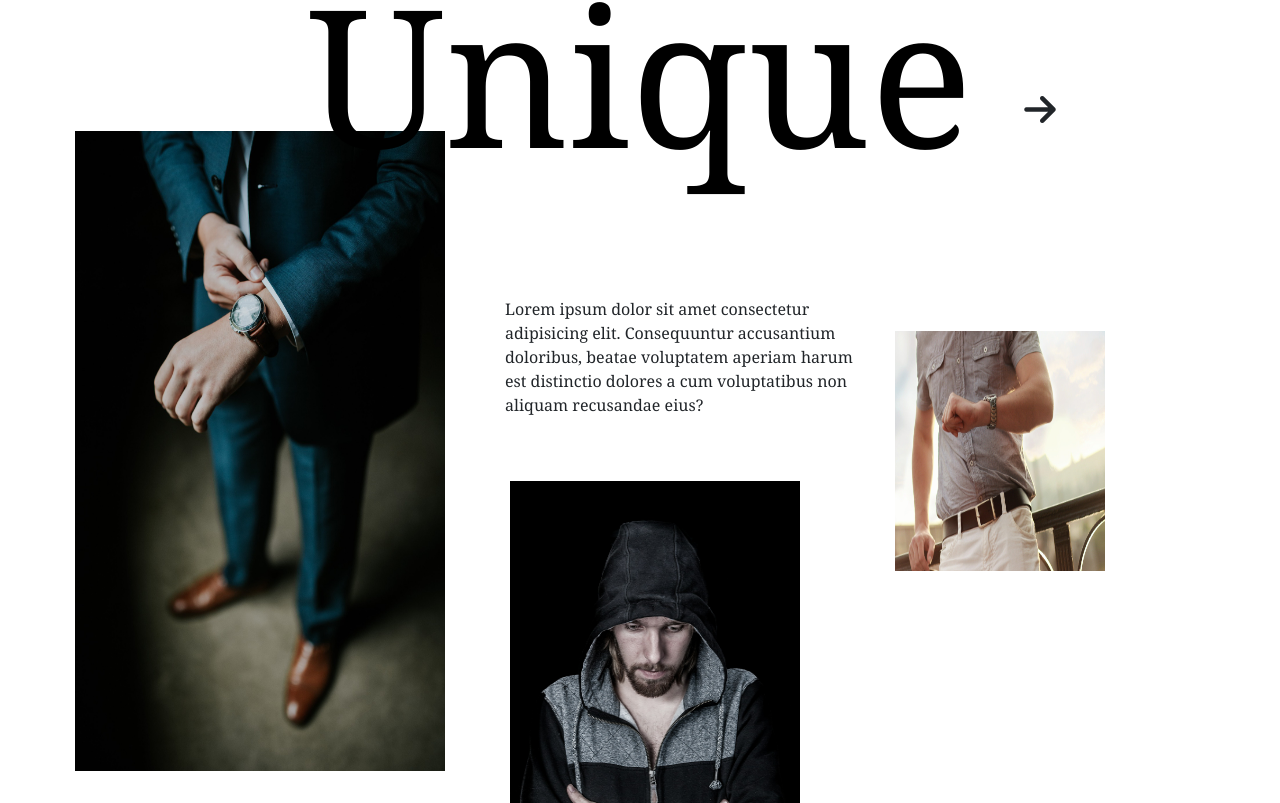
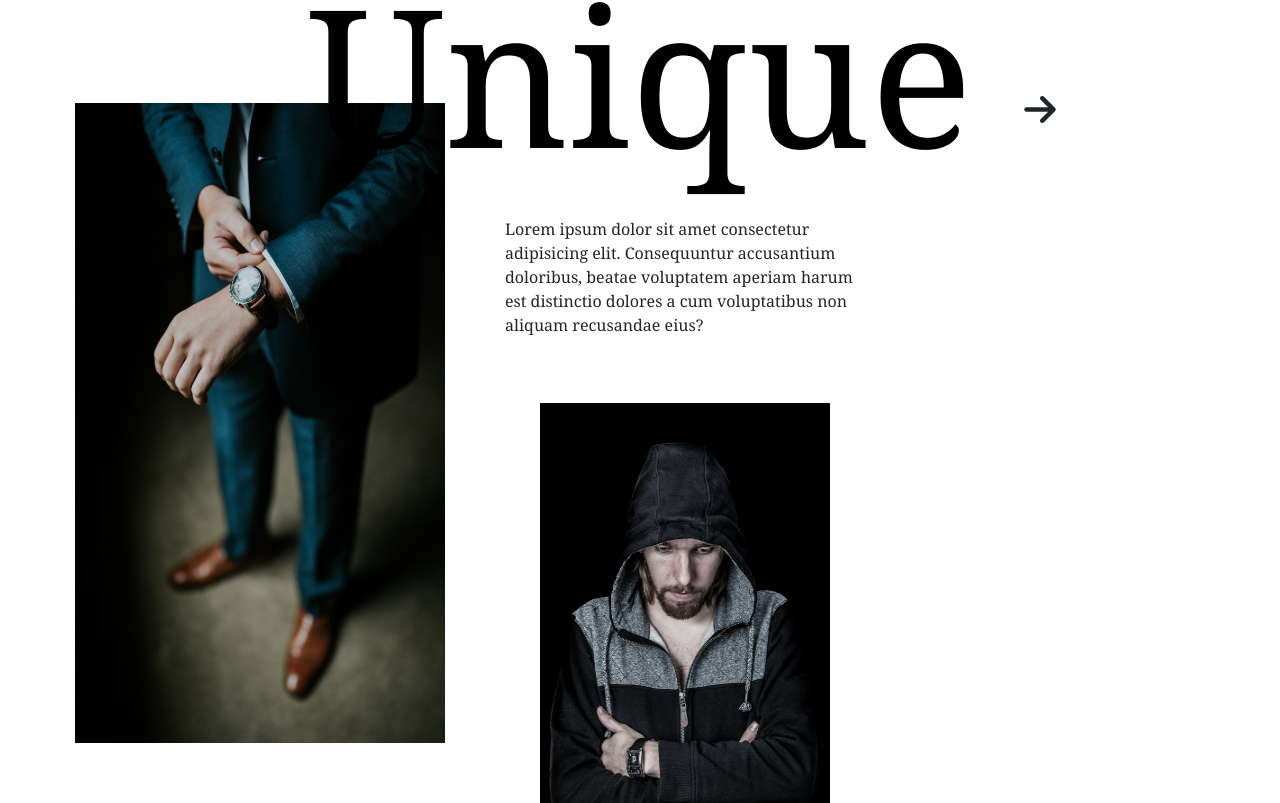
Before and after one commit to eikyuu/S-SKnightsbridge-React, a React (Create React App) app: page / in a window 1280 px wide. Shown: the part 897-1700 px from the top of the page. Built offline with nearby package versions, Linux system fonts and the light colour scheme.

Commit message:
unique image position

```diff
--- a/src/App.scss
+++ b/src/App.scss
@@ -324,23 +324,26 @@ nav.fill ul li a:hover:after {
       text-align: start;
       font-size: 1em;
       margin-left: 100px;
+      margin-top: -80px;
     }
 
     .unique_image--position1 {
       position: relative;
-      bottom: 350px;
+      bottom: 250px;
       right: 100px;
       z-index: -1;
     }
 
     .unique_image--position2 {
       position: relative;
-      right: 65px;
+      top: 50px;
+      right: 35px;
     }
 
     .unique_image--position3 {
       position: relative;
-      bottom: 150px;
+      bottom: 120px;
+      left: 570px;
     }
 
     .fa-arrow-right {
@@ -381,8 +384,16 @@ nav.fill ul li a:hover:after {
     }
 
     .unique_image--position1 {
-      bottom: 430px;
+      bottom: 330px;
       right: 100px;
+    }
+
+    .unique_image--position2 {
+      right: 50px;
+    }
+
+    .unique_image--position3 {
+      left: 80px;
     }
 
     .fa-arrow-right {
--- a/src/components/Unique.js
+++ b/src/components/Unique.js
@@ -15,7 +15,7 @@ const Unique = (props) => {
           style={{ fontSize: "36px" }}
         ></i>
         <div className="row mx-auto">
-          <p className="col-sm-12 unique_p mb-5">
+          <p className="col-sm-12 unique_p">
             Lorem ipsum dolor sit amet consectetur adipisicing elit.
             Consequuntur accusantium doloribus, beatae voluptatem aperiam harum
             est distinctio dolores a cum voluptatibus non aliquam recusandae
```
